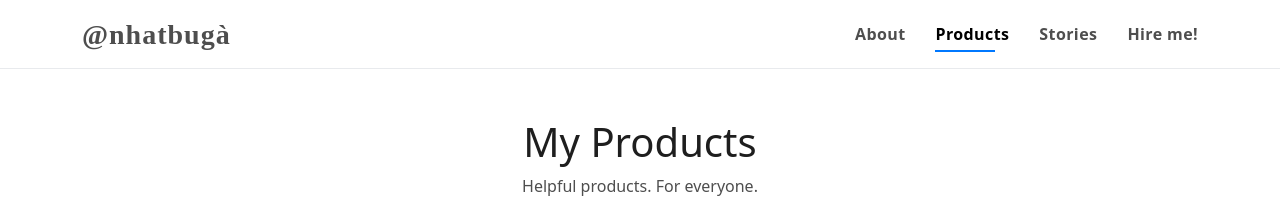
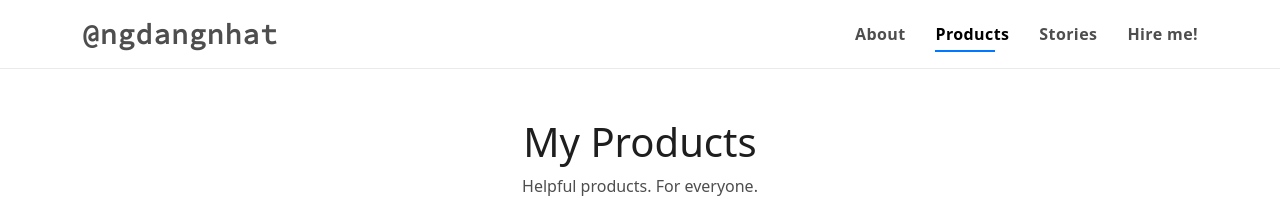
Before and after one commit to ndagnhat/ndagnhat.github.io, a Jekyll site: the page built from products.html, in a window 1280 px wide. Shown: the top 212 px of the page. Built offline with Jekyll 4.4.1, drawn with Linux system fonts in a browser that asks for light colours.

Commit message:
Update logo.html

```diff
--- a/_includes/logo.html
+++ b/_includes/logo.html
@@ -1 +1 @@
-<span style="font-family: 'Alata';">@nhatbugà</span>
+<span style="font-family: 'Source Code Pro';">@ngdangnhat</span>
```
